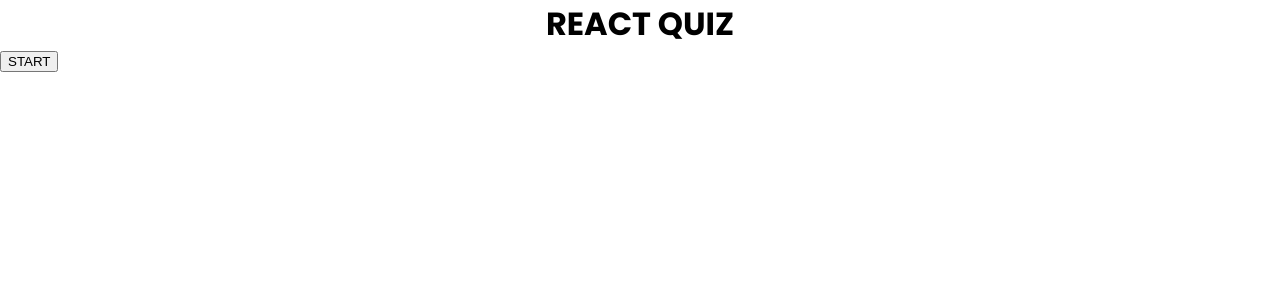
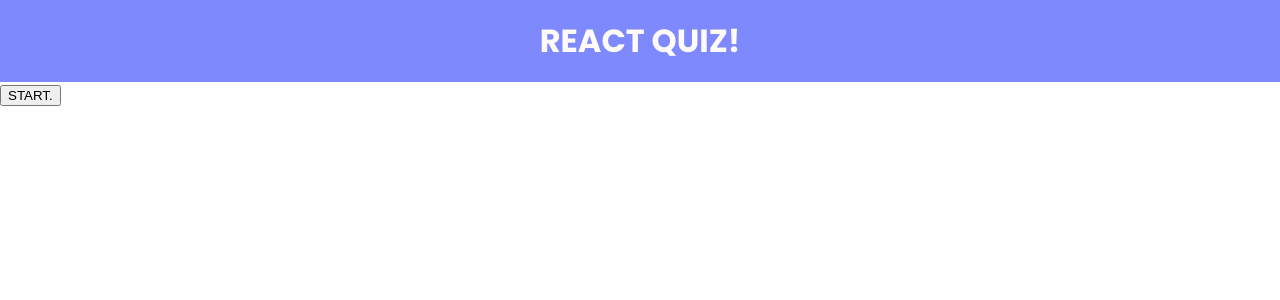
Before and after one commit to Omar-Leal/quizz-app, a React (Create React App) app: page / in a window 1280 px wide. Shown: the top 300 px of the page. Built offline with nearby package versions, Linux system fonts and the light colour scheme.

Commit message:
Routes created...

```diff
--- a/package.json
+++ b/package.json
@@ -10,9 +10,12 @@
     "@types/node": "^12.19.15",
     "@types/react": "^16.14.2",
     "@types/react-dom": "^16.9.10",
+    "@types/react-router-dom": "^5.1.7",
     "@types/styled-components": "^5.1.7",
     "react": "^17.0.1",
     "react-dom": "^17.0.1",
+    "react-router": "^5.2.0",
+    "react-router-dom": "^5.2.0",
     "react-scripts": "4.0.1",
     "styled-components": "^5.2.1",
     "typescript": "^4.1.3",
--- a/public/index.html
+++ b/public/index.html
@@ -17,7 +17,7 @@
   </head>
   <body>
     <noscript>You need to enable JavaScript to run this app.</noscript>
-    <div id="root"></div>
+    <div id="content"></div>
 
   </body>
 </html>
--- /dev/null
+++ b/src/Global.css
@@ -0,0 +1,4 @@
+* {
+  margin: 0;
+  box-sizing: border-box;
+}
--- /dev/null
+++ b/src/components/App.tsx
@@ -0,0 +1,22 @@
+import React from 'react'
+import { BrowserRouter, Route, Switch } from 'react-router-dom'
+
+import Home from '../pages/Home'
+
+
+import Layout from './Layout'
+
+
+function App() {
+  return (
+    <BrowserRouter>
+                  <Layout>
+                          <Switch>
+                                 <Route exact path="/" component={Home} />
+                          </Switch>
+                  </Layout>
+    </BrowserRouter>
+  )
+}
+
+export default App;
--- /dev/null
+++ b/src/components/Header.jsx
@@ -0,0 +1,18 @@
+import React from 'react'
+import { Link } from 'react-router-dom'
+
+import '../styles/Header.css'
+
+class Header extends React.Component {
+  render(){
+    return (
+      <div className="header__container">
+        <Link className="header__link" to="/">
+        <h1 className="header__container--title">REACT QUIZ!</h1>
+        </Link>
+      </div>
+    )
+  }
+}
+
+export default Header;
--- /dev/null
+++ b/src/components/Layout.tsx
@@ -0,0 +1,18 @@
+import React from 'react'
+
+import Header from './Header'
+
+type Props = {
+  children?: JSX.Element | JSX.Element[];
+}
+
+function Layout (props: Props)  {
+  return (
+    <React.Fragment>
+      <Header />
+     {props.children}
+    </React.Fragment>
+  )
+}
+
+export default Layout;
--- a/src/components/QuestionCards.tsx
+++ b/src/components/QuestionCards.tsx
@@ -1,6 +1,6 @@
 import React from 'react'
 
-import { AnswerObjet } from '../App'
+import { AnswerObjet } from '../pages/Home'
 
 
 type Props = {
--- a/src/index.tsx
+++ b/src/index.tsx
@@ -1,12 +1,10 @@
-import React from 'react';
-import ReactDOM from 'react-dom';
+import React from 'react'
+import ReactDOM from 'react-dom'
 
-import App from './App';
+import App from './components/App'
 
+import './Global.css'
 
-ReactDOM.render(
-  <React.StrictMode>
-    <App />
-  </React.StrictMode>,
-  document.getElementById('root')
-);
+const container = document.getElementById('content');
+
+ReactDOM.render(<App /> , container)
--- a/src/App.tsx
+++ b/src/pages/Home.tsx
@@ -1,14 +1,14 @@
 import React, { useState } from 'react'
-import { fetchQuizQuestions } from './API'
+import { fetchQuizQuestions } from '../API'
 
 // Styles
-import './styles/main.css'
+import '../styles/main.css'
 
-import QuestionCard from './components/QuestionCards'
-import Loader from './components/Loader'
+import QuestionCard from '../components/QuestionCards'
+import Loader from '../components/Loader'
 
 //types
-import { QuestionsState, Difficulty } from './API'
+import { QuestionsState, Difficulty } from '../API'
 
 
 
@@ -21,7 +21,7 @@ export type AnswerObjet = {
 
 const TOTAL_QUESTIONS:number = 10;
 
-const App = () => {
+const Home = () => {
   const [ loading, setLoading ] = useState(false);
   const [ questions, setQuestions ] = useState<QuestionsState[]>([]);
   const [ number, setNumbers ] = useState(0);
@@ -69,7 +69,6 @@ const App = () => {
   };
 
   const nextQuestion = () => {
-
     const nextQ = number + 1;
 
         if (nextQ === TOTAL_QUESTIONS) {
@@ -78,20 +77,17 @@ const App = () => {
           setNumbers(nextQ);
         }
 
-
   }
-
-
 
   return (
     <div className="App">
       <div className="App__main">
-      <h1 className="App__title">REACT QUIZ</h1>
+
       {gameOver || userAnswers.length === TOTAL_QUESTIONS ? (
       <button className="start"
       onClick={startTrivia}
       >
-       START
+       START.
       </button>
       ) : null}
       {!gameOver ? <h2 className="score">Score: {score} </h2> : null}
@@ -127,4 +123,4 @@ const App = () => {
   );
 }
 
-export default App;
+export default Home;
--- /dev/null
+++ b/src/styles/Header.css
@@ -0,0 +1,16 @@
+.header__container {
+  background-color: rgb(126, 137, 253);
+  color: #fdfaf9;
+  height: 70px;
+  height: 5.125rem;
+}
+
+.header__container--title {
+  height: inherit;
+  line-height: 5.125rem;
+  text-align: center;
+}
+.header__link {
+  text-decoration: none;
+  color: #fdfaf9;
+}
--- a/src/styles/main.css
+++ b/src/styles/main.css
@@ -1,9 +1,4 @@
 @import url("https://fonts.googleapis.com/css2?family=Poppins:wght@400;700&display=swap");
-
-* {
-  margin: 0;
-  box-sizing: border-box;
-}
 
 body {
   font-family: "Poppins", sans-serif;
```
Also changed, not shown: src/pages/Start.tsx (added, +12 -0 lines), 2 other files (tests, documents, lock files or other folders).
